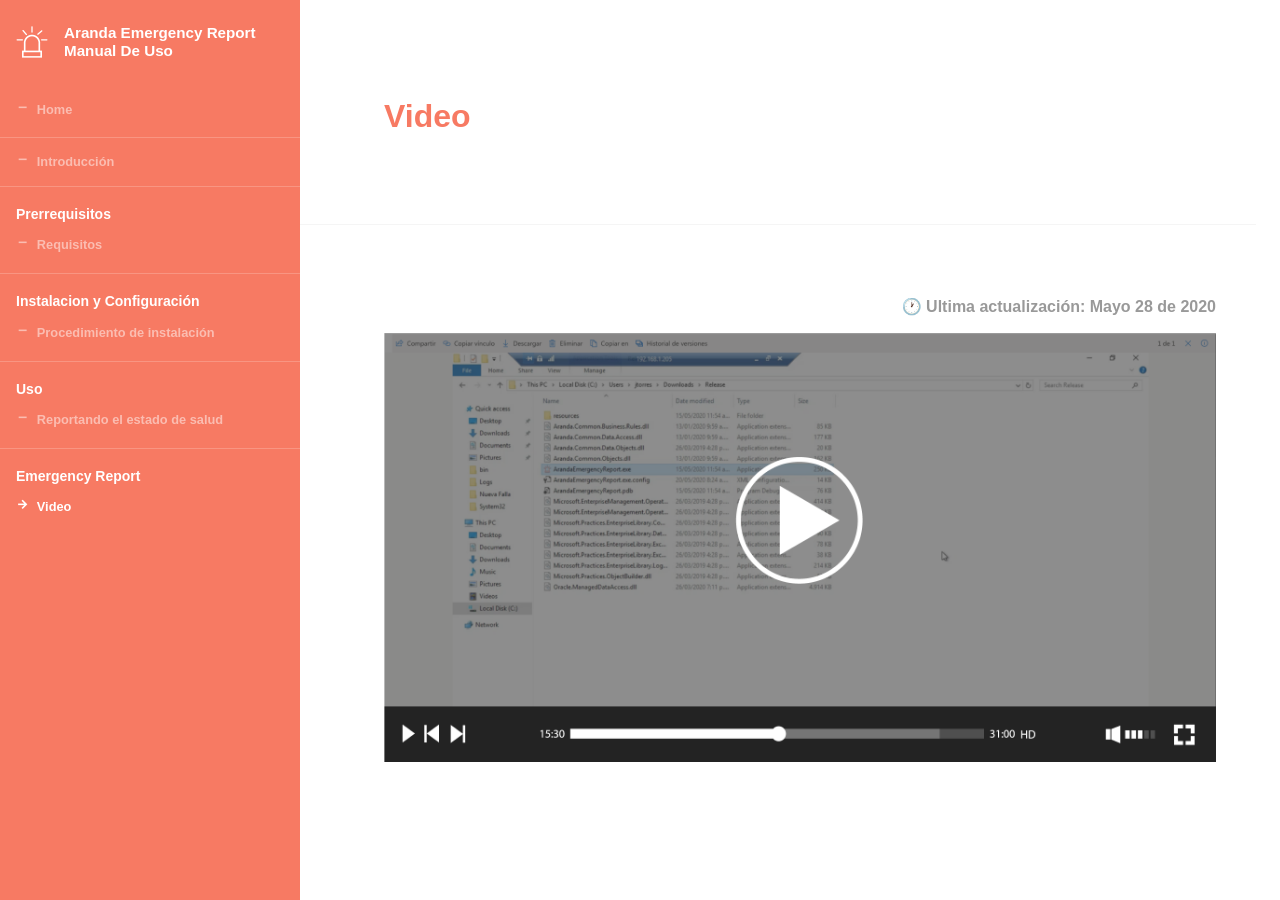
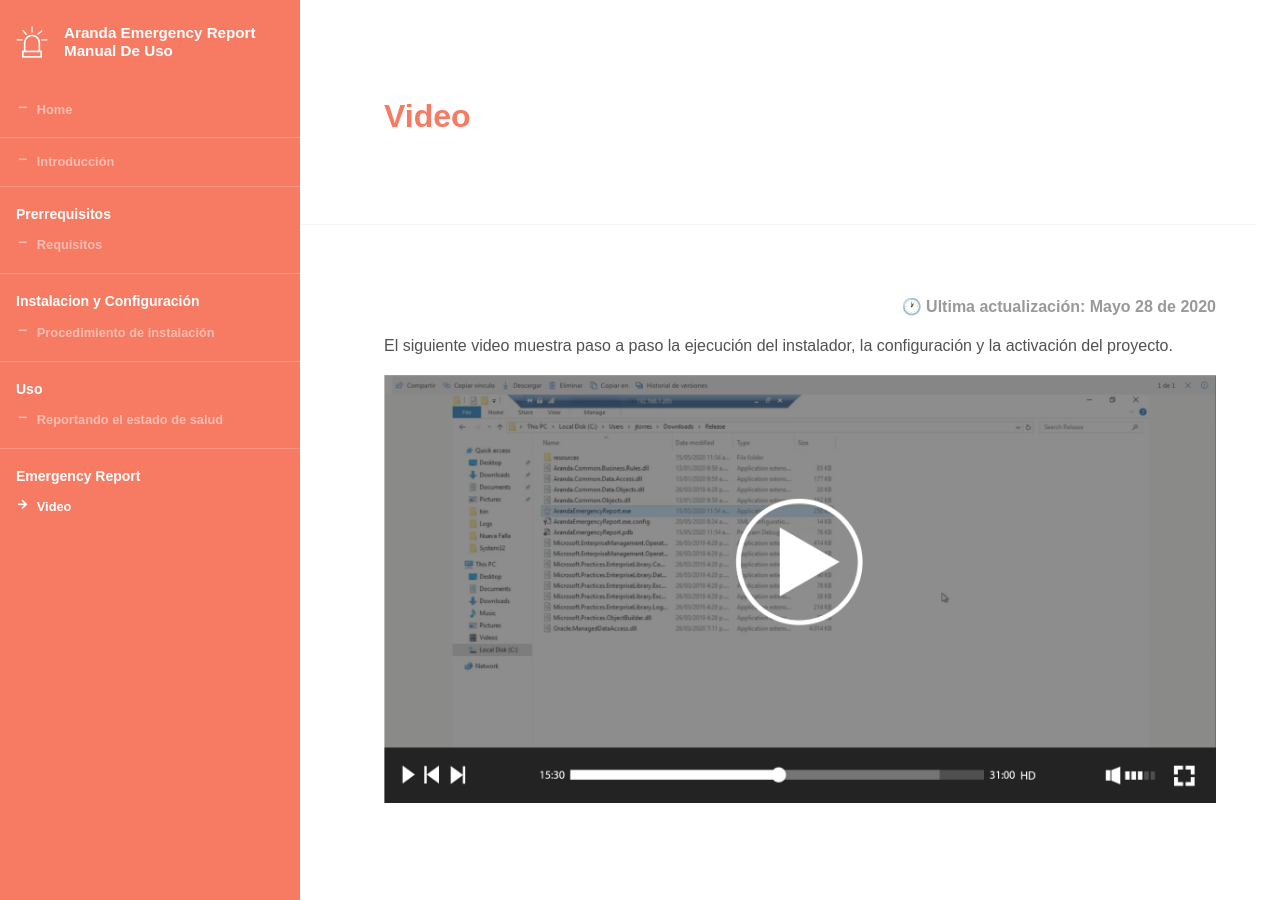
Before and after one commit to Nats85/ArandaEmergencyReport, a Jekyll site: the page built from _docs/video/video.md, in a window 1280 px wide. Built offline with Jekyll 4.4.1, drawn with Linux system fonts in a browser that asks for light colours.

Commit message:
Update video.md

```diff
--- a/_docs/video/video.md
+++ b/_docs/video/video.md
@@ -8,5 +8,6 @@ info:
 
 
 
+El siguiente video muestra paso a paso la ejecución del instalador, la configuración y la activación del proyecto.
 
 [![]({{ site.baseurl }}/styleguide/images/Emergencyreport.png)](https://arandasoftware-my.sharepoint.com/:v:/g/personal/jeisson_torres_arandasoft_com/EciOxmQEygpOugusULQB3ekBoWTU0DhIwIBe0cietMiqDQ?e=0YATTF"Video Title")
```
